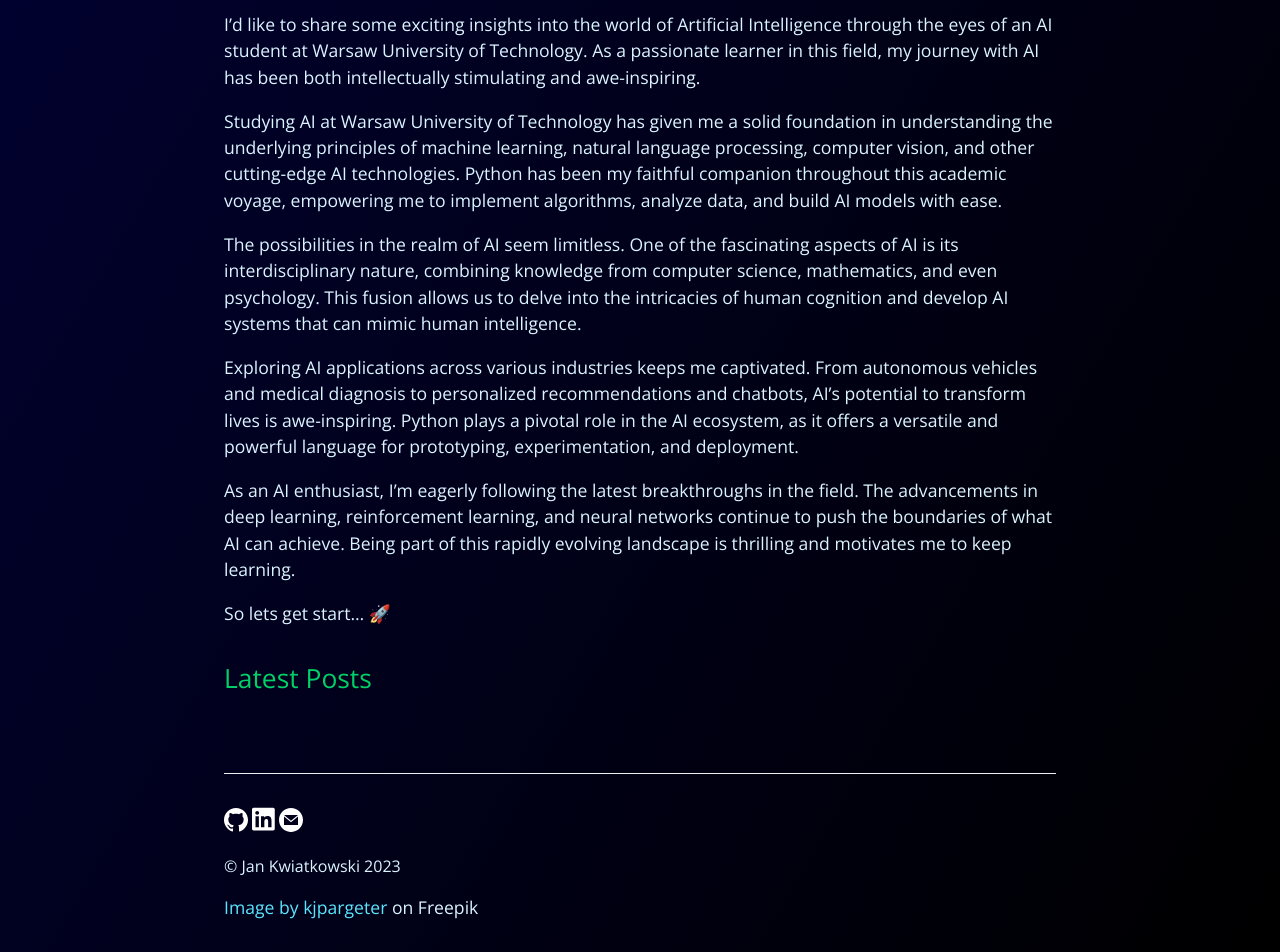
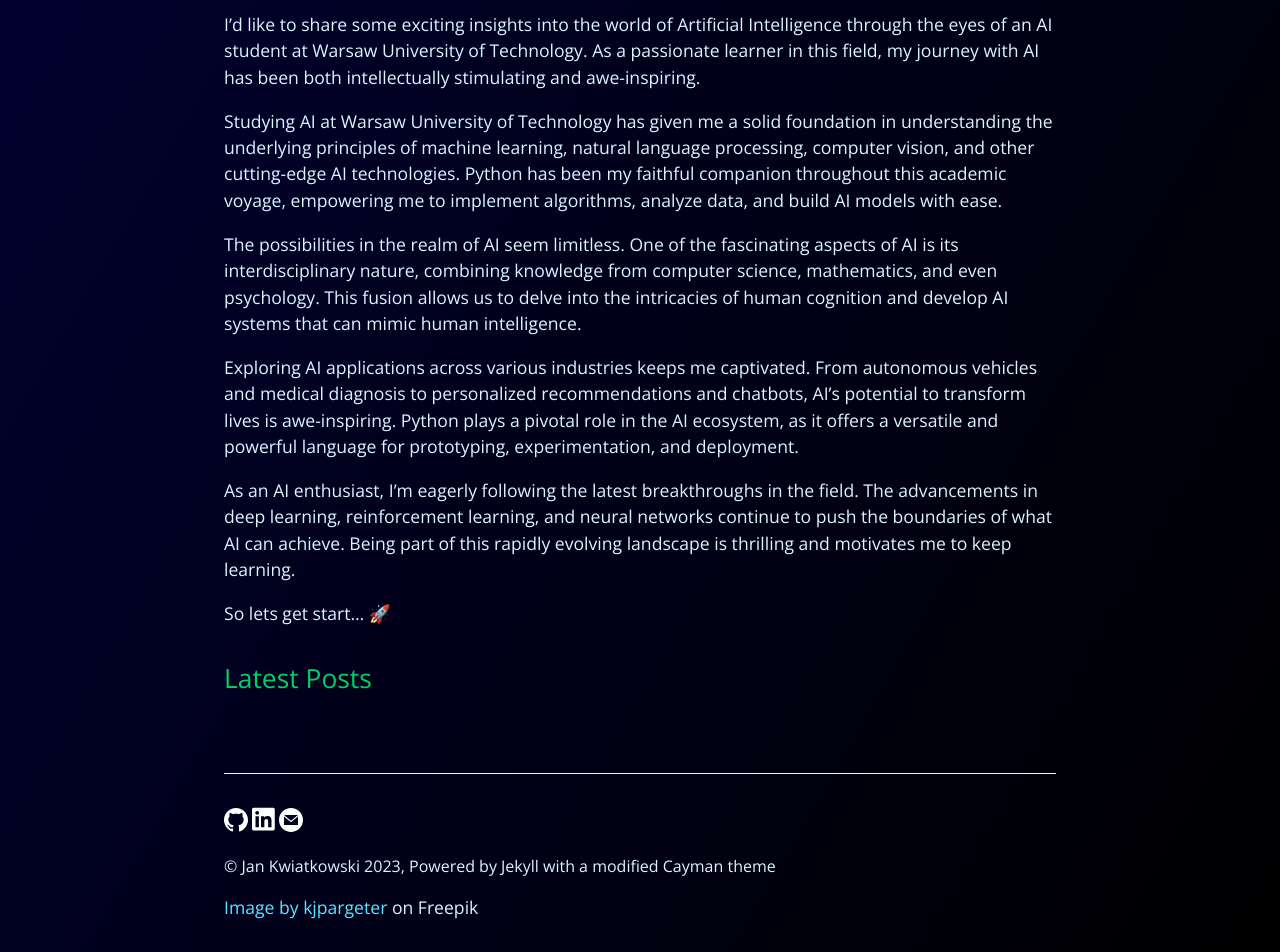
Before and after one commit to jkwiatk1/jk_website, a Jekyll site: the page built from index.md, in a window 1280 px wide. Shown: the part 485-1437 px from the top of the page. Built offline with Jekyll 4.4.1, drawn with Linux system fonts in a browser that asks for light colours.

Commit message:
Modify layout

```diff
--- a/_layouts/default.html
+++ b/_layouts/default.html
@@ -121,7 +121,7 @@
                     </a>
                 </span>
 
-                <p>&copy; Jan Kwiatkowski 2023</p>
+                <p>&copy; Jan Kwiatkowski 2023, Powered by Jekyll with a modified Cayman theme</p>
 
             </footer>
             <a href="https://www.freepik.com/free-photo/abstract-binary-code-background_6038282.htm#query=coding%20background&position=49&from_view=keyword&track=ais">Image by kjpargeter</a> on Freepik
```
